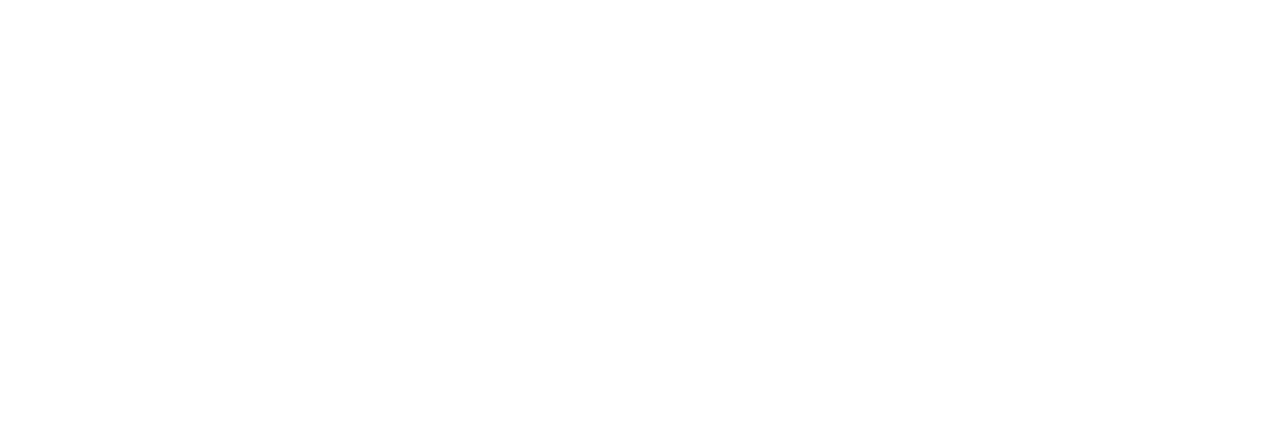
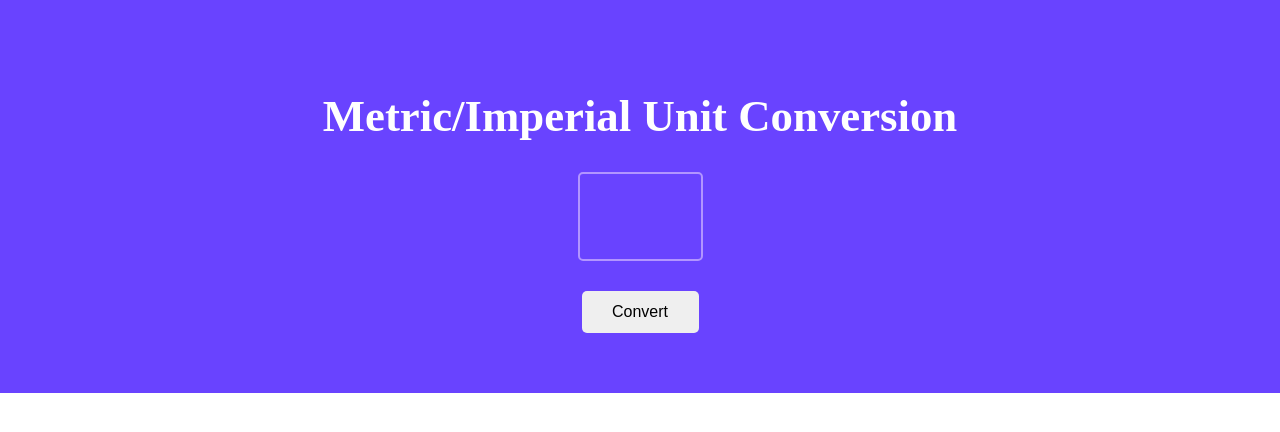
Before and after one commit to aliyasyeddd/Unit-Converter, a website built with Vite: page index.html in a window 1280 px wide. Built offline with nearby package versions, Linux system fonts and the light colour scheme.

Commit message:
Add header and input UI for unit converter
Introduces a styled header section with a title, number input, and convert button to index.html. Corresponding CSS styles for layout, colors, and form elements are added to index.css to improve the user interface.

```diff
--- a/index.css
+++ b/index.css
@@ -1,3 +1,41 @@
 body {
     margin: 0;
+    text-align: center;
 }
+
+.header {
+    background-color: #6943FF;
+    color: #FFFFFF;
+    padding: 60px;
+    display: flex;
+    flex-direction: column;
+    align-items: center;
+}
+
+h1 {
+    font-size: 2.8rem;
+    font-weight: 800;
+
+}
+
+#number-input {
+    width: 117px;
+    height: 83px;
+    font-size: 16px;
+    border-radius: 5px;
+    border: 2px solid #B295FF;
+    color: white;
+    font-size: 3.625rem;
+    background-color: #6943FF;
+    text-align: center;
+}
+
+button {
+    margin-top: 30px;
+    width: 117px;
+    height: 42px;
+    border-radius: 5px;
+    border: none;
+    cursor: pointer;
+    font-size: 1rem;
+}
--- a/index.html
+++ b/index.html
@@ -8,6 +8,15 @@
     <title>Unit Converter</title>
   </head>
   <body>
+    <div class="header">
+      <h1>Metric/Imperial Unit Conversion</h1>
+      <input
+        type="number"
+        id="number-input"
+      />
+      <button>Convert</button>
+    </div>
+    <div></div>
     <script src="index.js"></script>
   </body>
 </html>
```
